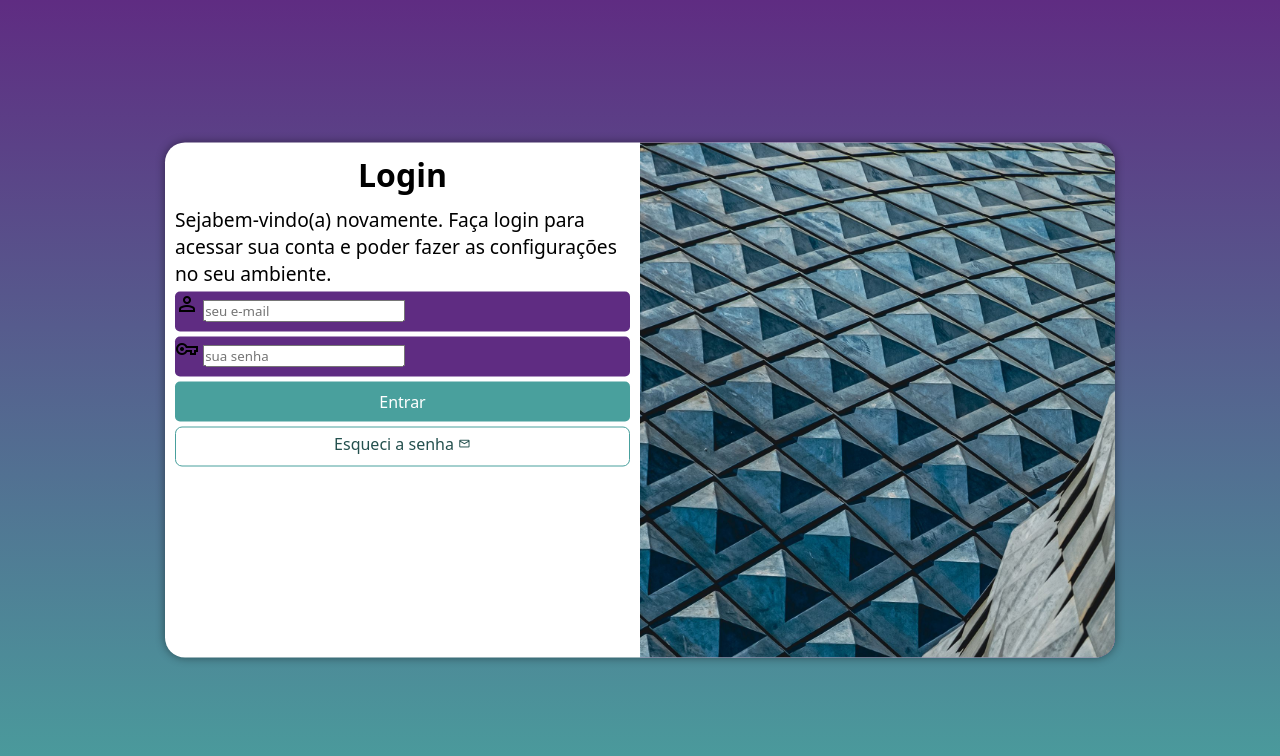
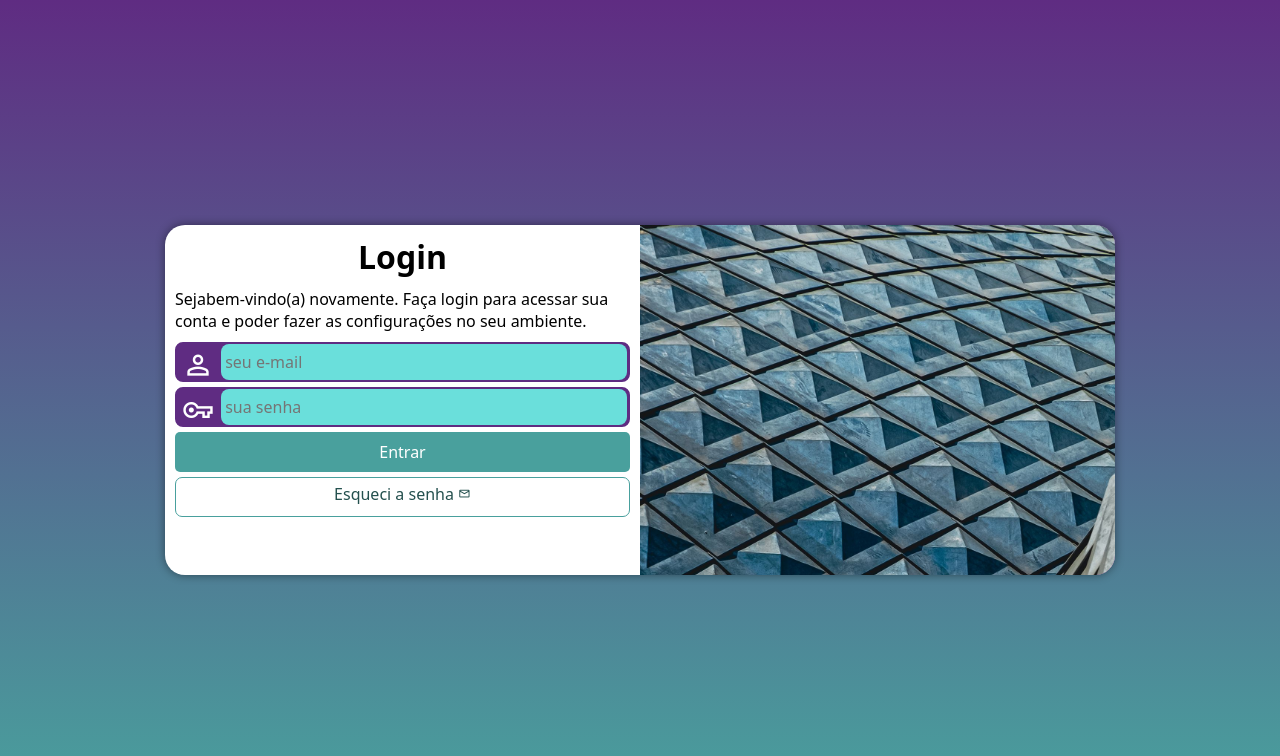
Before and after one commit to GuilhermePinheiros/projeto-login, a plain HTML site: page index.html in a window 1280 px wide. Drawn offline with nearby package versions, Linux system fonts and the light colour scheme.

Commit message:
terminando o projeto login curso

```diff
--- a/estilos/media-query.css
+++ b/estilos/media-query.css
@@ -2,9 +2,11 @@
 
 
 @media  screen and (min-width: 768px) and (max-width: 992px) {
+    /* Cofiguração para TABLET */
 
     section#login {
         width: 80vw;
+        height: 290px;
     }
 
     section#login > div#imagem {
@@ -16,6 +18,7 @@
     section#login > div#formulario {
         float: right;
         width: 70%;
+
     }
 
 }
@@ -25,6 +28,7 @@
 
     section#login {
         width: 950px;
+        height: 350px;
     }
 
     section#login > div#imagem{
@@ -45,7 +49,8 @@
     }
 
     div#formulario > p {
-    font-size: 1.2em;
+    font-size: 1em;
+    margin: 10px 0px;
 }
 
 }
--- a/estilos/style.css
+++ b/estilos/style.css
@@ -28,7 +28,7 @@ section#login {
     position: absolute;
     top: 50%;
     left: 50%;
-    transform: translate(-50%, -50%);
+
     overflow: hidden;
 
     background: white;
@@ -39,6 +39,7 @@ section#login {
 
     transition: width .3s, height .3s;
     transition-timing-function: ease;
+    transform: translate(-50%, -50%);
 
 
 }
@@ -72,12 +73,13 @@ div#formulario > p {
 
 form > div.campo {
     background-color: #5f2c82;
+    border: 2px solid #5f2c82;
     display: block;
     width: 100%;
     height: 40px;
 
 
-    border-radius: 5px ;
+    border-radius: 8px ;
     margin: 5px 0px;
 
 }
@@ -86,6 +88,30 @@ div.campo > label {
     display: none;
 }
 
+div.campo span {
+    color: white;
+
+    font-size: 2em;
+    width: 40px;
+    padding: 5px;
+
+}
+
+div.campo > input {
+    background-color: #6adfdb;
+    font-size: 1em;
+    width: calc(100% - 44.8px);
+
+    height: 100%;
+    border: 0px;
+    border-radius: 8px;
+    padding: 4px;
+    transform: translateY(-13px);
+}
+
+div.campo > input:focus-within {
+    background-color: white;
+}
 
 
 
```
